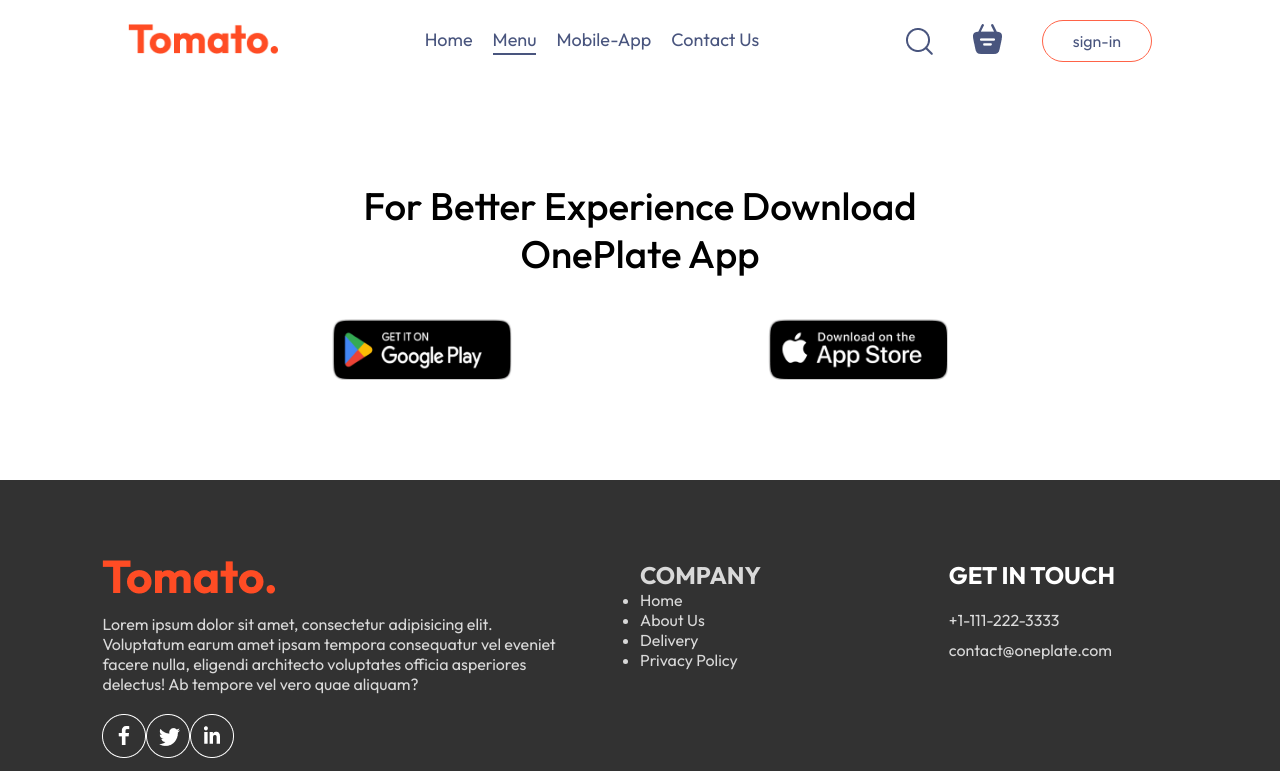
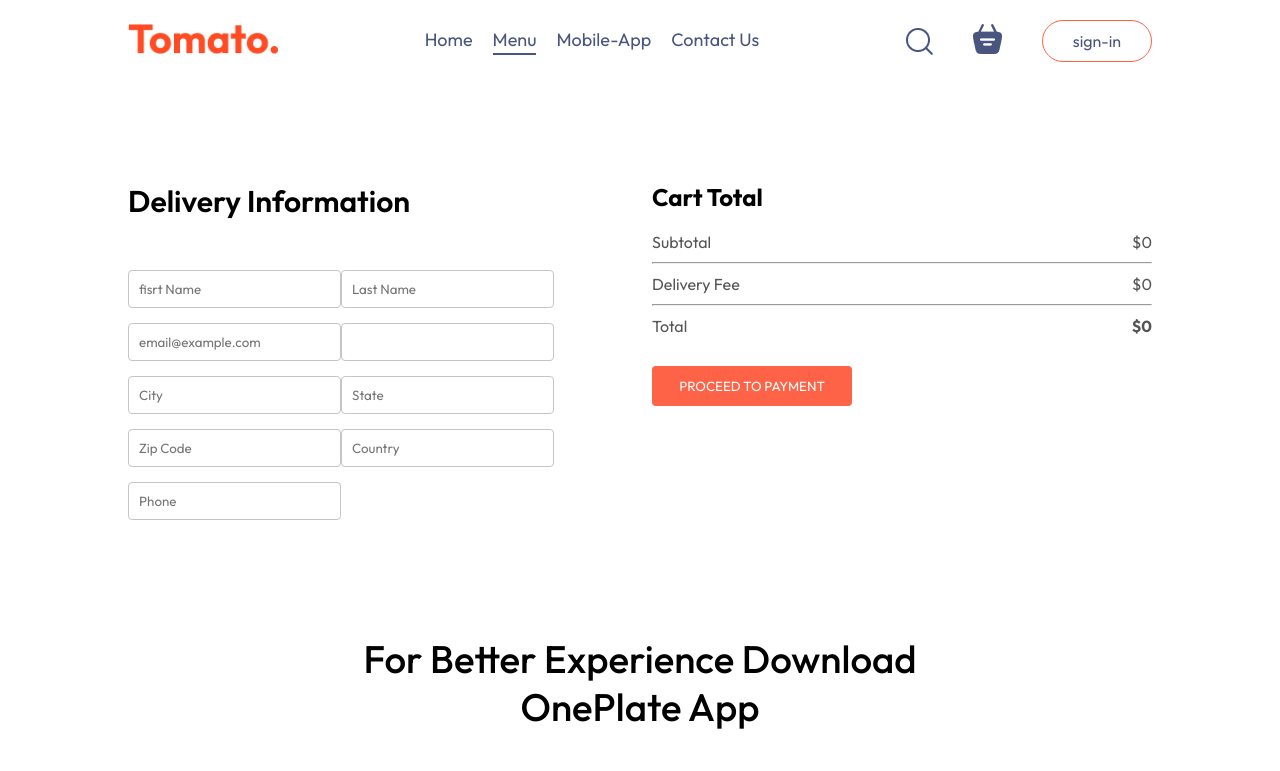
Before and after one commit to partth-code/OnePlate, a React (Vite) app in the folder OnePlate/: page /order in a window 1280 px wide. Shown: the top 771 px of the page. Built offline with nearby package versions, Linux system fonts and the light colour scheme.

Commit message:
pages:updated place order page

```diff
--- a/OnePlate/src/App.tsx
+++ b/OnePlate/src/App.tsx
@@ -22,7 +22,7 @@
       <Routes>
         <Route path='/' element={<Home/>}/>
         <Route path='/cart' element={<Cart/>}/>
-        <Route path='/place-order' element={<PlaceOrder/>}/>
+        <Route path='/order' element={<PlaceOrder/>}/>
       </Routes>
 
 
--- a/OnePlate/src/pages/Cart/Cart.tsx
+++ b/OnePlate/src/pages/Cart/Cart.tsx
@@ -1,10 +1,13 @@
 import React from 'react'
 import "./Cart.css"
 import { useStore } from '../../hooks/useStore'
+import { useNavigate } from 'react-router-dom';
 
 const Cart = () => {
 
   const {cartItems,food_list,removeFromCart,getTotalCartAmount} = useStore();
+
+  const navigate = useNavigate();
 
   return (
     <div className='cart'>
@@ -49,15 +52,15 @@
               <hr />
             <div className="cart-total-details">
               <p>Delivery Fee</p>
-              <p>${2}</p>
+              <p>${getTotalCartAmount()==0?0:2}</p>
             </div>
               <hr />
             <div className="cart-total-details">
               <p>Total</p>
-              <b>${getTotalCartAmount()+2}</b>
+              <b>${getTotalCartAmount()+(getTotalCartAmount()===0?0:2)}</b>
 
             </div>
-            <button>PROCEED TO CHECKOUT</button>
+            <button onClick={()=>navigate('/order')}>PROCEED TO CHECKOUT</button>
           </div>
         </div>
           <div className="cart-promocode">
--- a/OnePlate/src/pages/PlaceOrder/PlaceOrder.css
+++ b/OnePlate/src/pages/PlaceOrder/PlaceOrder.css
@@ -0,0 +1,40 @@
+.place-order{
+    display: flex;
+    align-items: start;
+    justify-content: space-between;
+    grid-area: 50px;
+    margin-top: 100px;
+}
+
+.place-order-left{
+    width: 100%;
+    max-width: max(30%,500px);
+}
+
+.place-order-left .title{
+    font-size: 30px;
+    font-weight: 600;
+    margin-bottom: 50px;
+}
+
+.place-order-left input{
+    margin-bottom: 15px;
+    padding: 10px;
+    border: 1px solid #c5c5c5;
+    border-radius: 4px;
+    outline-color: tomato;
+}
+
+.place-order-left .muli-fileds{
+    display: flex;
+    gap: 10px;
+}
+
+.place-order-right{
+    width: 100%;
+    max-width: max(40%,500px);
+}
+
+.place-order .cart-total button{
+    margin-top: 30px;
+}
--- a/OnePlate/src/pages/PlaceOrder/PlaceOrder.tsx
+++ b/OnePlate/src/pages/PlaceOrder/PlaceOrder.tsx
@@ -1,11 +1,56 @@
 import React from 'react';
 import "./PlaceOrder.css";
+import { useStore } from '../../hooks/useStore';
 
 const PlaceOrder = () => {
+
+  const {getTotalCartAmount} = useStore();
   return (
-    <div>
+    <form className='place-order'>
+      <div className="place-order-left">
+        <p className='title'>Delivery Information</p>
+        <div className="multi-fields">
+          <input type="text" placeholder='fisrt Name' />
+          <input type="text" placeholder='Last Name' />
+        </div>
+        <input type="email" placeholder='email@example.com' />
+        <input type="text" name="" id="Street" />
+        <div className="multi-fields">
+          <input type="text" placeholder='City' />
+          <input type="text" placeholder='State' />
 
-    </div>
+        </div>
+        <div className="multi-fields">
+          <input type="text" placeholder='Zip Code' />
+          <input type="text" placeholder='Country' />
+        </div>
+        <input type="text" placeholder='Phone'/>
+      </div>
+      <div className="place-order-right">
+         <div className="cart-total">
+          <h2>Cart Total</h2>
+          <div>
+            <div className="cart-total-details">
+              <p>Subtotal</p>
+              <p>${getTotalCartAmount()}</p>
+            </div>
+              <hr />
+            <div className="cart-total-details">
+              <p>Delivery Fee</p>
+              <p>${getTotalCartAmount()==0?0:2}</p>
+            </div>
+              <hr />
+            <div className="cart-total-details">
+              <p>Total</p>
+              <b>${getTotalCartAmount()+(getTotalCartAmount()==0?0:2)}</b>
+
+            </div>
+            <button >PROCEED TO PAYMENT</button>
+          </div>
+        </div>
+      </div>
+
+    </form>
   )
 }
 
```
